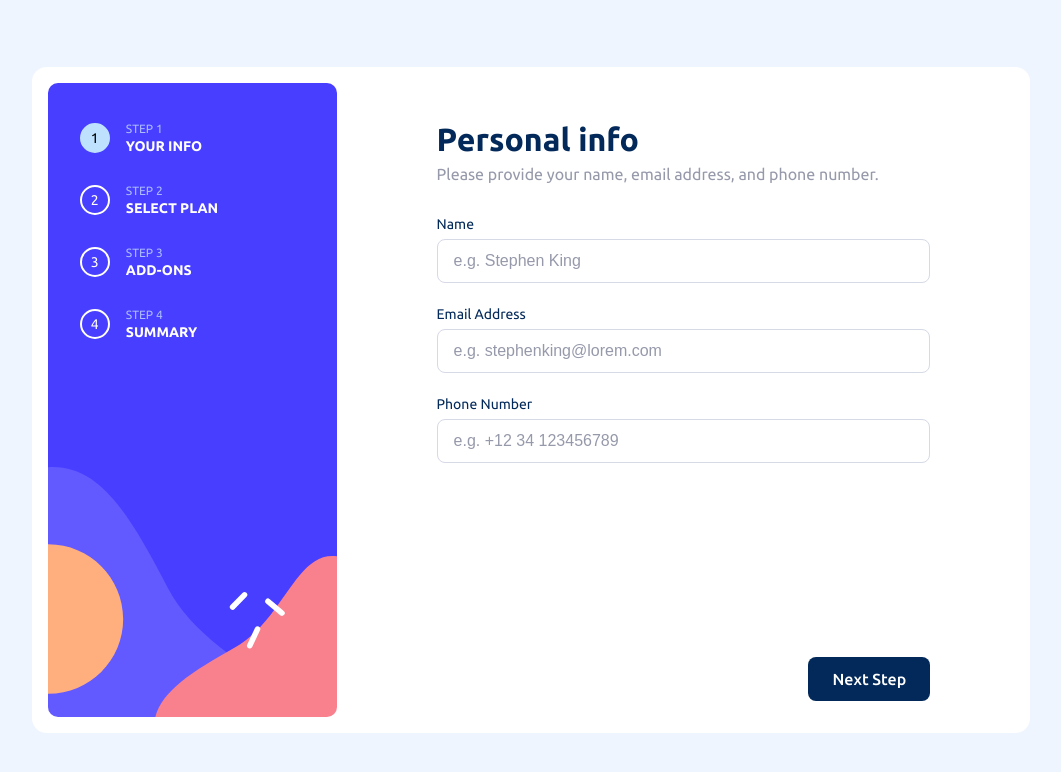
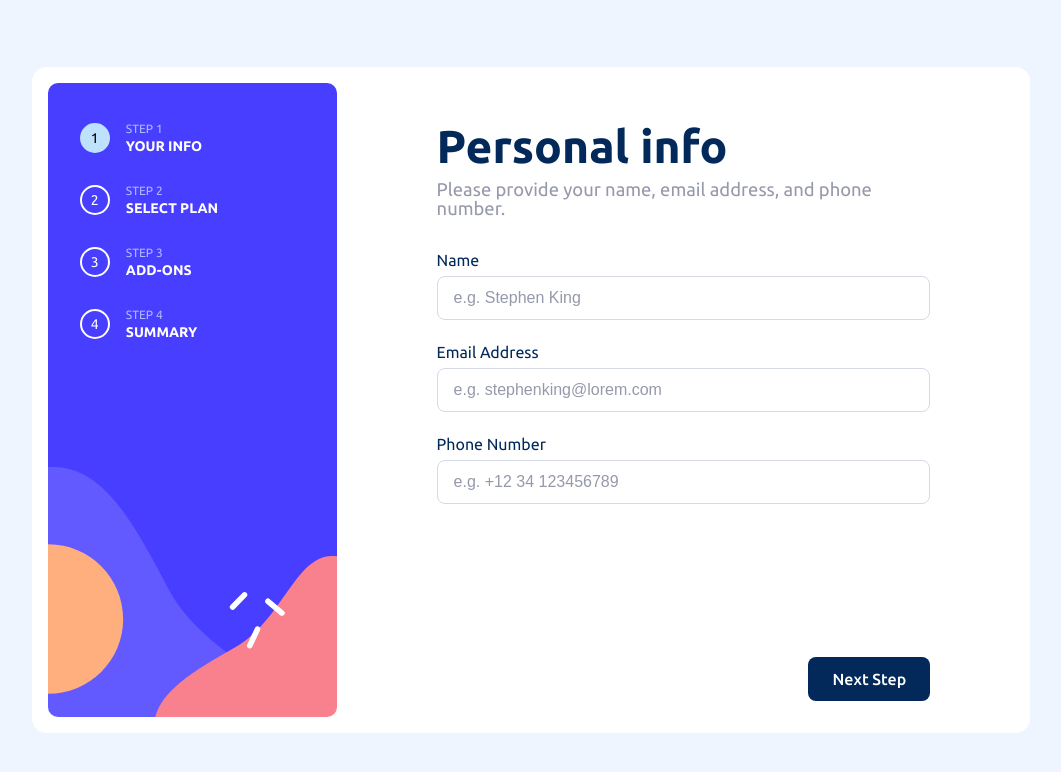
Before and after one commit to gabrielayresdev/Multi-step-form, a React (Vite) app: page / in a window 1536 px wide. Shown: the top 772 px of the page, without its empty margins (237-1298 px from the left). Built offline with nearby package versions, Linux system fonts and the light colour scheme.

Commit message:
fix: user can't go from first page to another with invalid inputs using pagination controls

```diff
--- a/src/components/FormHeader/FormHeader.module.sass
+++ b/src/components/FormHeader/FormHeader.module.sass
@@ -7,3 +7,10 @@
         margin-bottom: 0.6875rem
     .subtitle
         color: #9699AA
+
+    @media screen and ( min-width: 1440px )
+        .title
+            font-size: 2.875rem
+
+        .subtitle
+            font-size: 1.15rem
--- a/src/components/FormProgress/FormProgress.tsx
+++ b/src/components/FormProgress/FormProgress.tsx
@@ -1,3 +1,4 @@
+import { useFormContext } from "../../contexts/FormContext";
 import FormStep from "../FormStep/FormStep";
 import styles from "./FormProgress.module.sass";
 
@@ -7,20 +8,41 @@ interface FormProgressInterface {
 }
 
 export const FormProgress = ({ page, goTo }: FormProgressInterface) => {
+  const { name, email, number } = useFormContext();
+
+  function changePage(page: number) {
+    if (page === 0) {
+      const fields = [name, email, number];
+      const valid = fields.reduce(
+        (bool, current) => current.validate() && bool,
+        true
+      );
+      if (valid) goTo(page);
+    }
+  }
+
   return (
     <div className={styles.formProgress}>
       <FormStep
         step={{ order: 0, title: "your info" }}
         page={page}
-        goTo={goTo}
+        goTo={() => changePage(0)}
       />
       <FormStep
         step={{ order: 1, title: "select plan" }}
         page={page}
-        goTo={goTo}
+        goTo={() => changePage(2)}
       />
-      <FormStep step={{ order: 2, title: "add-ons" }} page={page} goTo={goTo} />
-      <FormStep step={{ order: 3, title: "summary" }} page={page} goTo={goTo} />
+      <FormStep
+        step={{ order: 2, title: "add-ons" }}
+        page={page}
+        goTo={() => changePage(3)}
+      />
+      <FormStep
+        step={{ order: 3, title: "summary" }}
+        page={page}
+        goTo={() => changePage(4)}
+      />
     </div>
   );
 };
--- a/src/components/Input/Input.module.sass
+++ b/src/components/Input/Input.module.sass
@@ -4,16 +4,15 @@
         align-items: center
         justify-content: space-between
         margin-bottom: .5rem
+        font-size: .875rem
 
         .label
             display: flex
             align-items: center
-            font-size: .875rem
             color: #022959
             text-transform: capitalize
         .error
             color: #EE374A
-            font-size: .875rem
             font-weight: 700
 
     .input
@@ -37,3 +36,7 @@
 
         &.error
             border-color: #EE374A
+
+    @media screen and ( min-width: 1440px )
+        .input_header
+            font-size: 1rem
```
Also changed, not shown: src/components/PlanSelection/PlanSelection.module.sass (line endings or trailing spaces).
